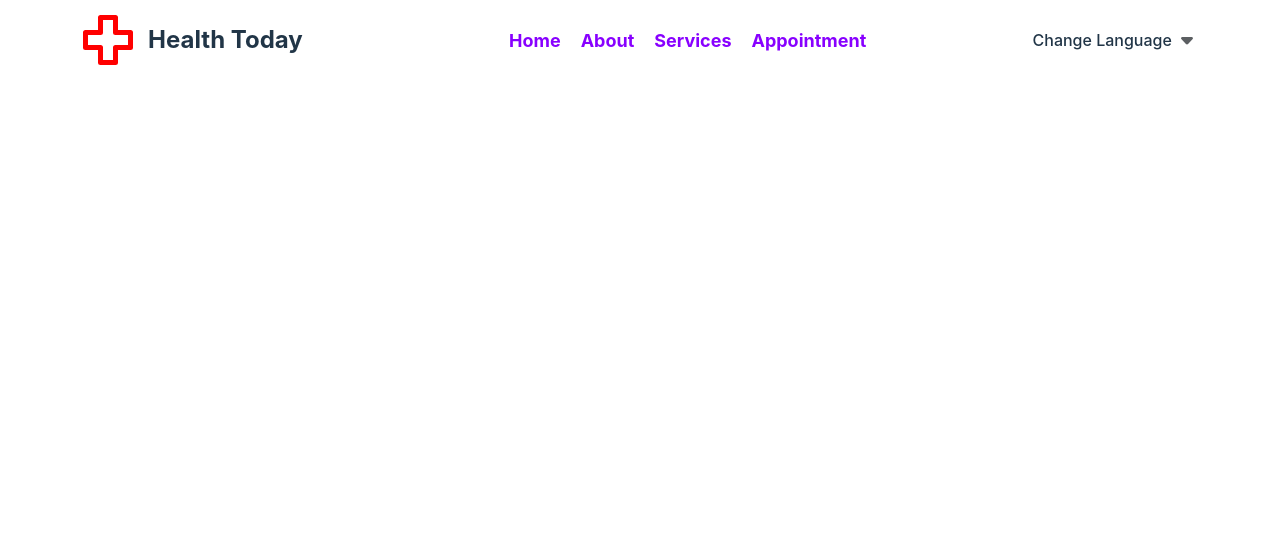
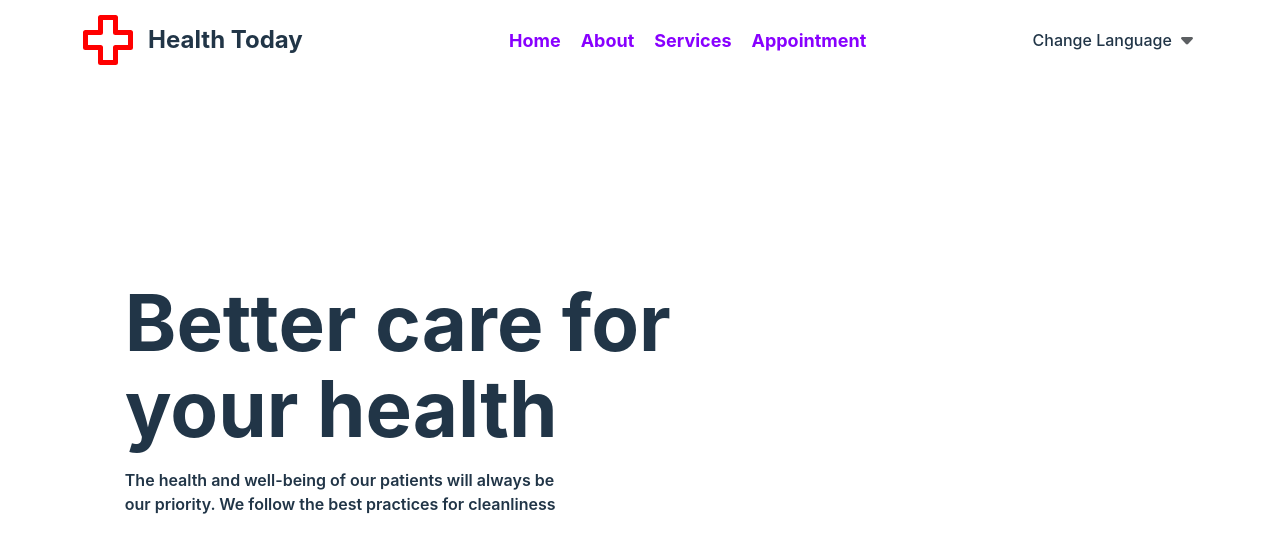
Before and after one commit to axelrod69/Health-Today, a React (Vite) app: page / in a window 1280 px wide. Shown: the top 552 px of the page. Built offline with nearby package versions, Linux system fonts and the light colour scheme.

Commit message:
Doctor App Push On 01-FEB-2026: Home Section In Progress

```diff
--- a/src/features/screens/FirstScreen.jsx
+++ b/src/features/screens/FirstScreen.jsx
@@ -1,10 +1,12 @@
+import Home from "../../shared/components/Home";
 import NavBar from "../../shared/components/NavBar";
 import '../styles/firstScreen.css'
 
 function FirstScreen() {
     return (
         <div className="firstScreen">
-            <NavBar/>
+            <NavBar />
+            <Home />
         </div>
     );
 }
--- /dev/null
+++ b/src/shared/components/Home.jsx
@@ -0,0 +1,19 @@
+import '../styles/home.css'
+
+function Home() {
+    return (
+        <>
+            <div className="intro">
+                <div className="firstSection">
+                    <div className='textBlock'>
+                        <h1>Better care for your health</h1>
+                        <p>The health and well-being of our patients will always be our priority. We follow the best practices for cleanliness</p>
+                    </div>
+                </div>
+                <div className="secondSection"></div>
+            </div>
+        </>
+    );
+}
+
+export default Home
--- /dev/null
+++ b/src/shared/styles/home.css
@@ -0,0 +1,44 @@
+ .intro {
+    display: flex;
+    width: 100%;
+    height: 600px;
+ }
+
+ .firstSection {
+    display: flex;
+    justify-content: center;
+    align-items: center;
+    flex-direction: column;
+    height: 100%;
+    flex-basis: 65%;
+    flex-shrink: 0;
+ }
+
+ .secondSection {
+    height: 100%;
+    flex-basis: 35%;
+    flex-shrink: 0;
+ }
+
+ .textBlock {
+   width: 70%;
+   text-align: left;
+ }
+
+ h1 {
+   margin-bottom: 0;
+   font-size: 78px;
+   font-weight: bold;
+ }
+
+ p {
+   width: 75%;
+   font-weight: 600;
+ }
+
+
+ @media only screen and (max-width: 600px) {
+    .intro {
+       margin-top: 70px;
+    }
+ }
```
Also changed, not shown: src/shared/components/Button.jsx (added), src/shared/styles/button.css (added).
